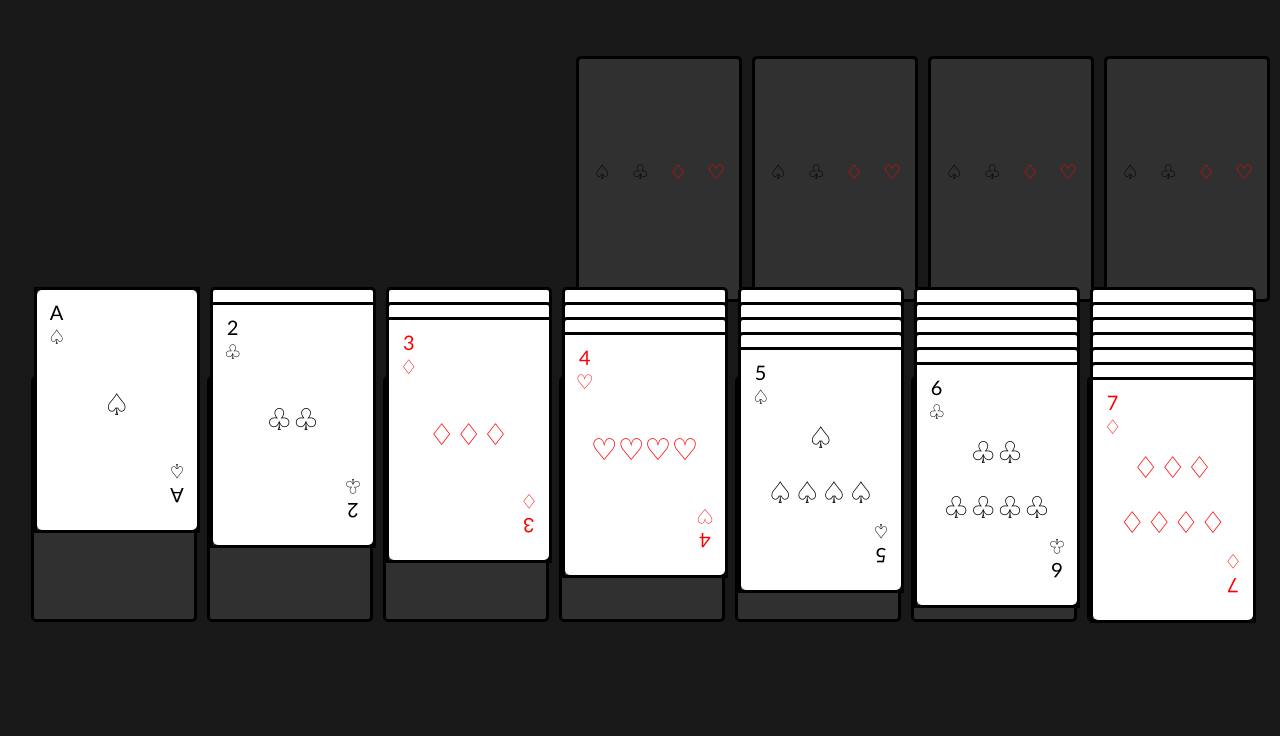
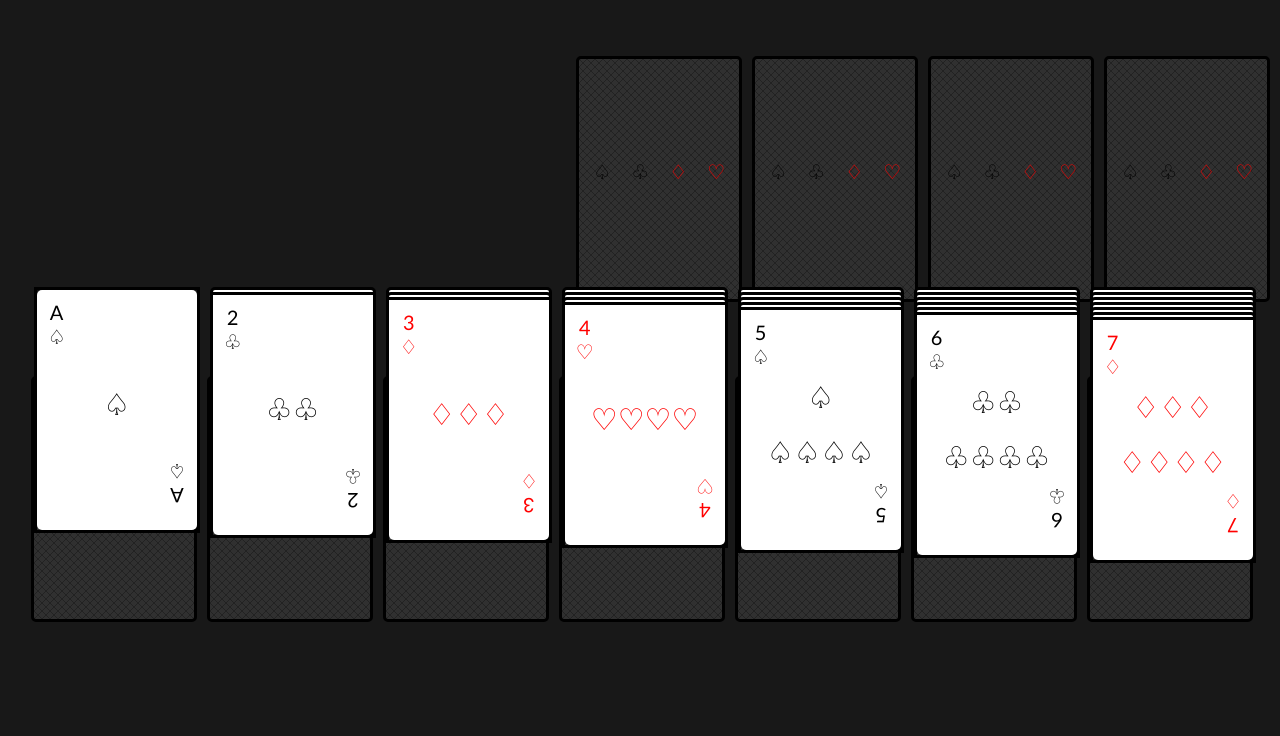
Before and after one commit to kubowania/javascript-solitaire, a plain HTML site: page index.html in a window 1280 px wide. Shown: the part 64-800 px from the top of the page. Drawn offline with Linux system fonts and the light colour scheme.

Commit message:
tableau update

```diff
--- a/css/style.css
+++ b/css/style.css
@@ -109,6 +109,11 @@ p {
     border-radius: 5px;
     background-color: rgba(255, 255, 255, 0.1);
     margin: 5px;
+    background-image:
+    repeating-linear-gradient(45deg, rgba(0, 0, 0, 0),rgba(0, 0, 0, 0) 5px, rgba(0, 0, 0, 0.3) 5px, rgba(0, 0, 0, 0.3) 6px),
+    repeating-linear-gradient(-45deg, rgba(0, 0, 0, 0), rgba(0, 0, 0, 0) 5px, rgba(0, 0, 0, 0.3) 5px, rgba(0, 0, 0, 0.3) 6px);
+    background-size: 8px 8px, 8px 8px;
+
 }
 
 .suits-holder {
--- a/javascript/tableau.js
+++ b/javascript/tableau.js
@@ -3,13 +3,13 @@ function createFoundationPiles() {
     const tableauCards = document.querySelectorAll(".tableau-pile");
 
     tableauCards.forEach((card, index) => {
-        let maxOffset = 336;
+        let maxOffset = 346;
         let cardId = card.id;
         let startingCount = Number(cardId.slice(-1)) - 1;
         for (let i = 0; i < startingCount; i++) {
             const flippedCard = document.createElement("div");
             flippedCard.classList.add("flipped");
-            const cardOffset = 351 + i * 15;
+            const cardOffset = 351 + i * 5;
             flippedCard.style.top = `${cardOffset}px`;
             card.appendChild(flippedCard);
             maxOffset = cardOffset
@@ -18,7 +18,7 @@ function createFoundationPiles() {
         const faceCard = createCard(numArray[index], suitArray[index % 4]);
         const innerCard = faceCard.children[0].children[0];
         faceCard.style.position = "absolute";
-        faceCard.style.top = `${maxOffset + 15}px`;
+        faceCard.style.top = `${maxOffset + 5}px`;
         innerCard.style.margin = "0px";
         card.appendChild(faceCard)
 
```
